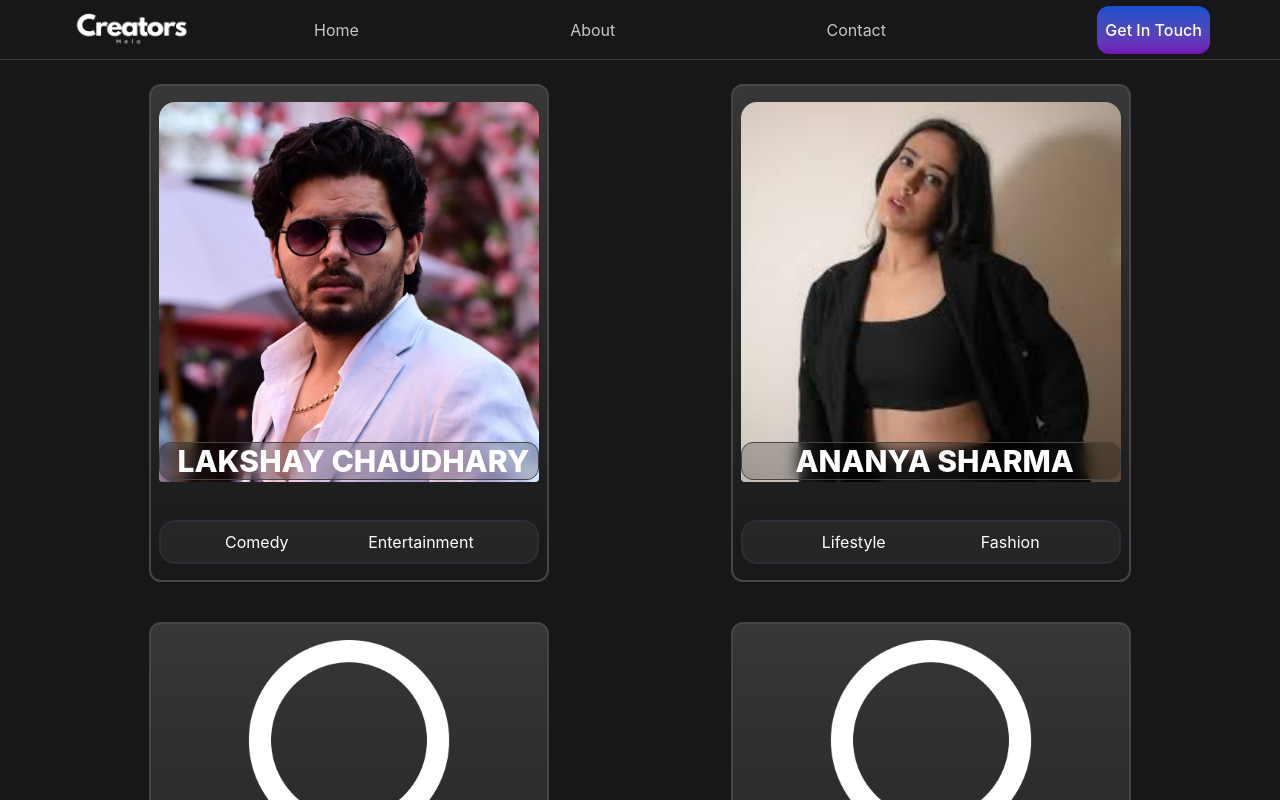
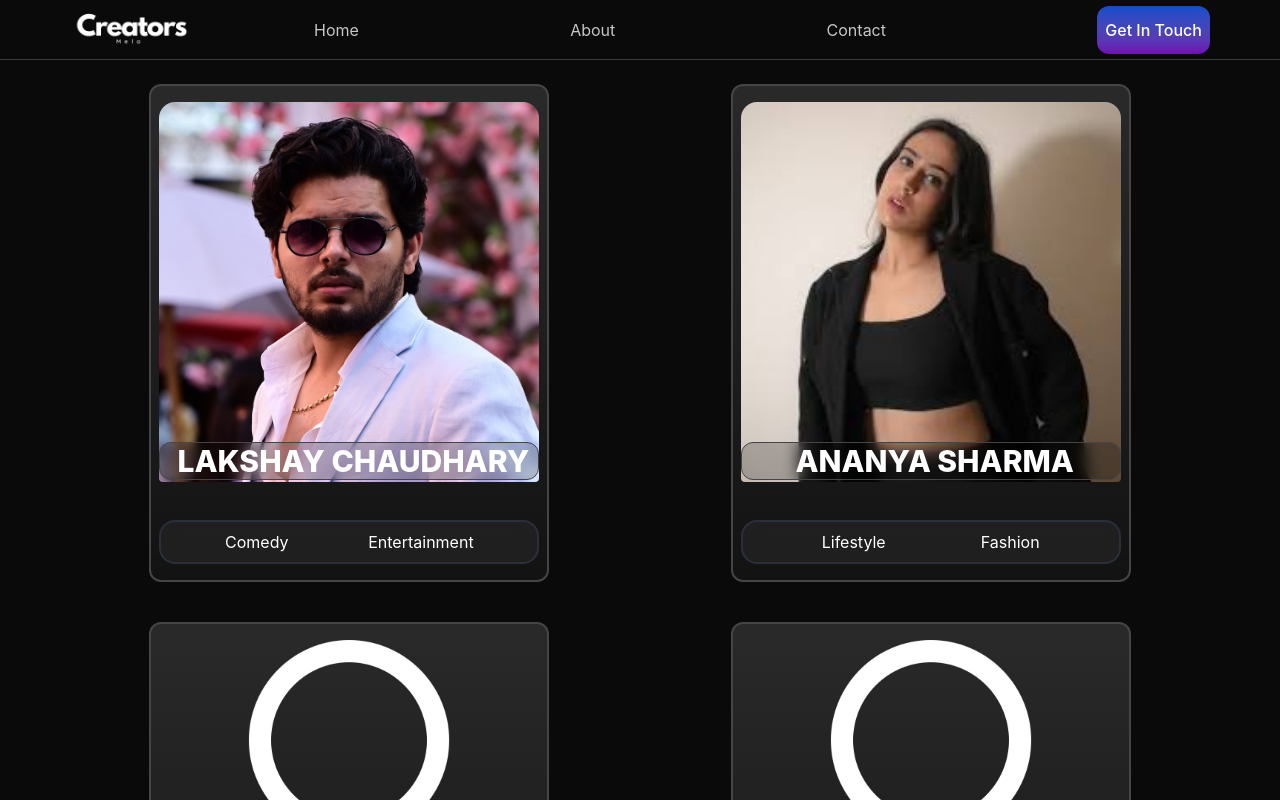
Before and after one commit to imA05-in/Creator-Profile-Page, a React (Vite) app: page / in a window 1280 px wide. Shown: the top 800 px of the page. Built offline with nearby package versions, Linux system fonts and the light colour scheme.

Commit message:
update Box and BoxOWO components for consistent background styling; modify Header background color for improved contrast; adjust Content component background for better visibility

```diff
--- a/src/components/Box.jsx
+++ b/src/components/Box.jsx
@@ -1,6 +1,6 @@
 export default function Box({data, label}){
     return(
-        <div className="mx-2 bg-neutral-500 border border-neutral-300 rounded-2xl p-4 max-w-100 min-h-55">
+        <div className="mx-2 bg-neutral-500/50 border border-neutral-300 rounded-2xl p-4 max-w-100 min-h-55">
       <div className="underline decoration-neutral-50/50 pb-4">
       {label}
       </div>
--- a/src/components/BoxOWO.jsx
+++ b/src/components/BoxOWO.jsx
@@ -2,7 +2,7 @@
 
 export default function BoxOWO({ label, data }) {
   return (
-    <div className="mx-2 bg-neutral-500 border border-neutral-300 rounded-2xl p-4 max-w-100 min-h-55">
+    <div className="mx-2 bg-neutral-500/50 border border-neutral-300 rounded-2xl p-4 max-w-100 min-h-55">
       <div className="underline decoration-neutral-50/50 pb-4">
         {label}
       </div>
--- a/src/components/Header/Header.jsx
+++ b/src/components/Header/Header.jsx
@@ -23,7 +23,7 @@ export default function Header() {
 
   return (
     <header>
-      <div className="border-b bg-neutral-700 px-2 h-15 justify-around text-neutral-100 border-neutral-400 flex items-center">
+      <div className="border-b bg-neutral-900 px-2 h-15 justify-around text-neutral-100 border-neutral-400 flex items-center">
         <NavLink to="/" className="max-w-30">
           <img src={logo} alt="Creator Smela" />
         </NavLink>
--- a/src/index.css
+++ b/src/index.css
@@ -1,7 +1,7 @@
 @import "tailwindcss";
 
 html{
-    background-color: #171719;
+    background-color: #0A0A0A;
 };
 @theme{
     --color-neutral-900: #0A0A0A;
--- a/src/pages/Content.jsx
+++ b/src/pages/Content.jsx
@@ -10,7 +10,7 @@ export default function Content() {
     <div className="h-full py-4 flex flex-col md:flex-row gap-2 md:gap-10 justify-evenly flex-wrap ">
       {data.map((profile) => (
         <NavLink
-          className={`bg-neutral-400 border-2 border-neutral-300 rounded-xl px-2 flex items-center justify-center h-full md:w-100 bg-linear-to-t from-black/60 to-black/10 active:outline`}
+          className={`bg-neutral-500 border-2 border-neutral-300 rounded-xl px-2 flex items-center justify-center h-full md:w-100 bg-linear-to-t from-black/60 to-black/10 active:outline`}
           key={profile.profileId}
           onClick={() => navigate(`/content/${profile.profileId}`)}
         >
```
